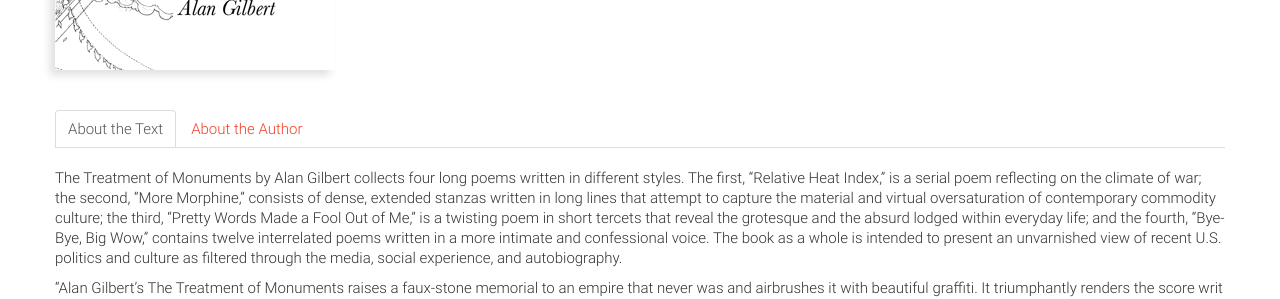
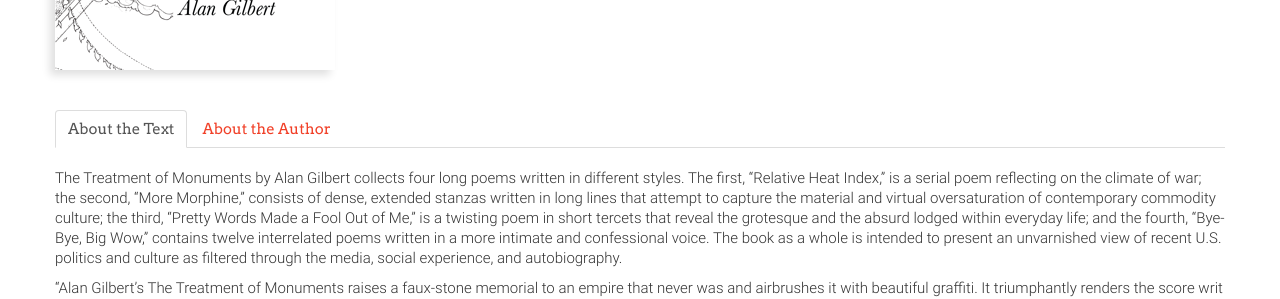
Before and after one commit to splitleveltexts/splitleveltexts.github.io, a Jekyll site: the page built from texts/the-treatment-of-monuments.html, in a window 1280 px wide. Shown: the part 424-723 px from the top of the page. Built offline with Jekyll 4.4.1, drawn with Linux system fonts in a browser that asks for light colours; some web fonts are replaced.

Commit message:
Update main.css
general file clean-up, use Arvo for tabs

```diff
--- a/css/main.css
+++ b/css/main.css
@@ -1,3 +1,4 @@
+/* FONTS */
 @font-face {
   font-family: 'Arvo';
   font-style: normal;
@@ -11,16 +12,14 @@
   src: local('Roboto Light'), local('Roboto-Light'), url(http://themes.googleusercontent.com/static/fonts/roboto/v8/Hgo13k-tfSpn0qi1SFdUfbO3LdcAZYWl9Si6vvxL-qU.woff) format('woff');
 }
 
+/* GLOBAL */
 body {
-/* background: url('../img/main/body-bg.png') repeat; */
 font-size: 15px;
 font-family: 'Roboto', sans-serif;
 font-weight: 300;
 }
 
-
-
-h1, h2, h3, h4, .navbar, footer , .btn, info, p.author, ul.listposts li span {
+h1, h2, h3, h4, .navbar, footer , .btn, info, p.author, ul.listposts li span, ul#tabs.nav.nav-tabs {
 font-family: 'Arvo', serif;
 font-weight: 400;
 }
@@ -42,24 +41,18 @@ color: #FFFFFF;
 text-shadow: 1px 1px 0 #000000;
 }
 
-/* @font-face {
-  font-family: 'Roboto';
-  font-style: normal;
-  font-weight: 400;
-  src: local('Quattrocento'), url(http://themes.googleusercontent.com/static/fonts/quattrocento/v4/WZDISdyil4HsmirlOdBRFKRDOzjiPcYnFooOUGCOsRk.woff) format('woff');
-} */
 
+
+
+/* Book Covers */
 .cover { margin: 5px 20px 15px 20px; box-shadow: -5px 5px 8px rgba(0, 0, 0, 0.125); }
-
 .covers img:hover { box-shadow: -6px 6px 8px rgba(0, 0, 0, 0.195);}
 .covers h4, .covers p {display: none; }
-
-
+.main-cover {margin-top: 15px; box-shadow: -5px 5px 8px rgba(0, 0, 0, 0.125);
+ }
 .more {margin-top: 15px; }
 
-.main-cover {margin-top: 15px; box-shadow: -5px 5px 8px rgba(0, 0, 0, 0.125);
- }
-
+/* Text Pages */
 .author-bio p {margin-top: 15px; }
 
 .contact { margin-top: 60px; }
@@ -69,7 +62,10 @@ text-shadow: 1px 1px 0 #000000;
 
 .description { margin-top: 40px; }
 
-.nav-tabs > .active > a, .nav-tabs > .active > a:hover, .nav-tabs > .active > a:focus { background: url('../img/body-bg.png') repeat; }
+
+/* BLOG */
+.post h2.title { margin-bottom: 5px; }
+.post .postbody { margin-top: 25px; }
 
 
  /* CUSTOMIZE THE CAROUSEL
@@ -183,8 +179,3 @@ text-shadow: 1px 1px 0 #000000;
       }
 
 /* end CAROUSEL */
-
-
-/* BLOG */
-.post h2.title { margin-bottom: 5px; }
-.post .postbody { margin-top: 25px; }
```
